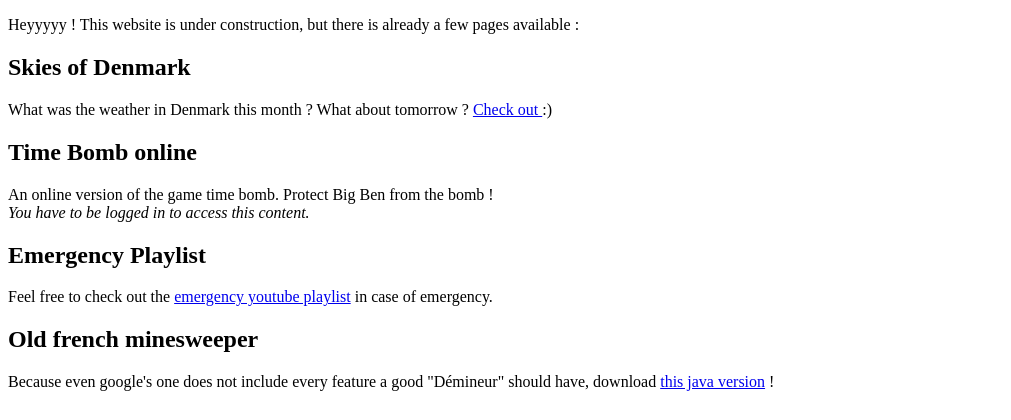
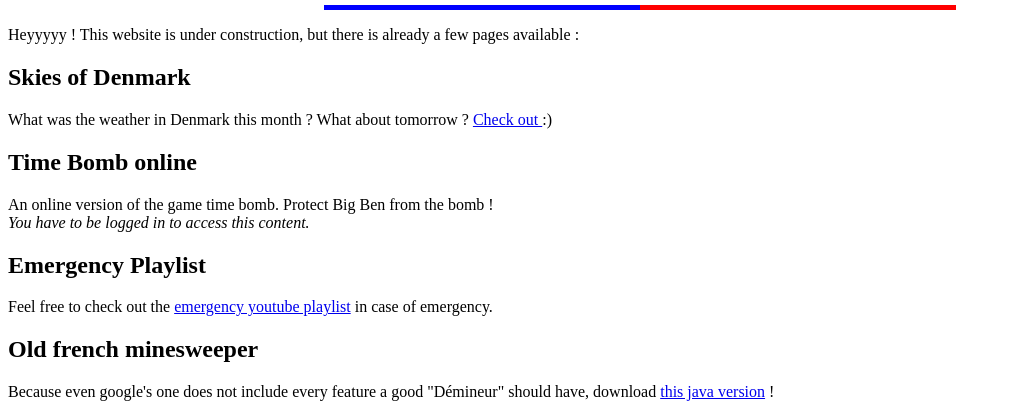
Before and after one commit to supermouette/tha_bomb_online, a Django app: page / in a window 1280 px wide. Shown: the part 45-465 px from the top of the page, without its empty margins (0-1011 px from the left). Run offline with Django 3.2, Linux system fonts and the light colour scheme; data that the repository does not hold is empty.

Commit message:
added ugly bar at the top, showing wo is winning, blue or red

```diff
--- a/game/static/game/default_design.css
+++ b/game/static/game/default_design.css
@@ -194,3 +194,27 @@ input[type=number]::-webkit-outer-spin-button {
     font-weight: bold;
     font-size: 2em;
 }
+
+#win_bar{
+    margin: auto;
+    margin-top: 5px;
+    height: 5px;
+    display: flex;
+    width: 50%;
+    align: center;
+}
+
+#blue_bar{
+    background-color: blue;
+    width: 50%;
+    height: 5px;
+    display: inline-block;
+
+}
+
+#red_bar{
+    background-color: red;
+    flex-grow: 1;
+    height: 5px;
+    display: inline-block;
+}
--- /dev/null
+++ b/game/static/game/win_bar.js
@@ -0,0 +1,7 @@
+let url = "/blue_ratio";
+fetch(url).then(data=>{
+    data.text().then(body=>{
+        blue_ratio = parseFloat(body)*100
+        document.getElementById('blue_bar').style.width = blue_ratio+"%";
+    });
+});
--- a/game/templates/game/base.html
+++ b/game/templates/game/base.html
@@ -19,9 +19,14 @@
         <div class="userinfo">You are not log in. <a href="{% url 'login' %}">Log in</a> or <a href="{% url 'signup' %}">register</a> </div>
         {% endif %}
     </header>
+    <div id="win_bar">
+        <div id="blue_bar"></div>
+        <div id="red_bar"></div>
+    </div>
     {% block content %}
     {% endblock %}
     <footer> don't worry, it should get better soon... {% block footer %} {% endblock %}</footer>
+    <script type="text/javascript" src="{% static 'game/win_bar.js' %}"></script>
     {% block script %}
     {% endblock %}
 </body>
--- a/game/urls.py
+++ b/game/urls.py
@@ -4,6 +4,7 @@ from . import views
 
 urlpatterns = [
     path('', views.index, name='index'),
+    path('blue_ratio', views.blue_ratio, name='blue_ratio'),
     path('skies_of_denmark', views.skies_of_denmark, name='skies'),
     path('verysecure/register', views.signup, name='signup'),
     path('game', views.waiting_room, name="waiting_room"),
--- a/game/views/__init__.py
+++ b/game/views/__init__.py
@@ -1,4 +1,4 @@
-from .index import index, skies_of_denmark
+from .index import *
 from .user import signup
 from .waiting_room import *
 from .game import *
--- a/game/views/index.py
+++ b/game/views/index.py
@@ -9,6 +9,16 @@ def index(request):
         user = False
     context = {"user": user}
     return render(request, 'game/index.html', context)
+
+
+def blue_ratio(request):
+    from game.models import Game
+    red = Game.objects.filter(status=Game.RED_WIN).count()
+    blue = Game.objects.filter(status=Game.RED_WIN).count()
+
+    if red+blue == 0:
+        red = blue = 1
+    return HttpResponse("{:.2f}".format(blue/(red+blue)))
 
 
 def skies_of_denmark(request):
```
